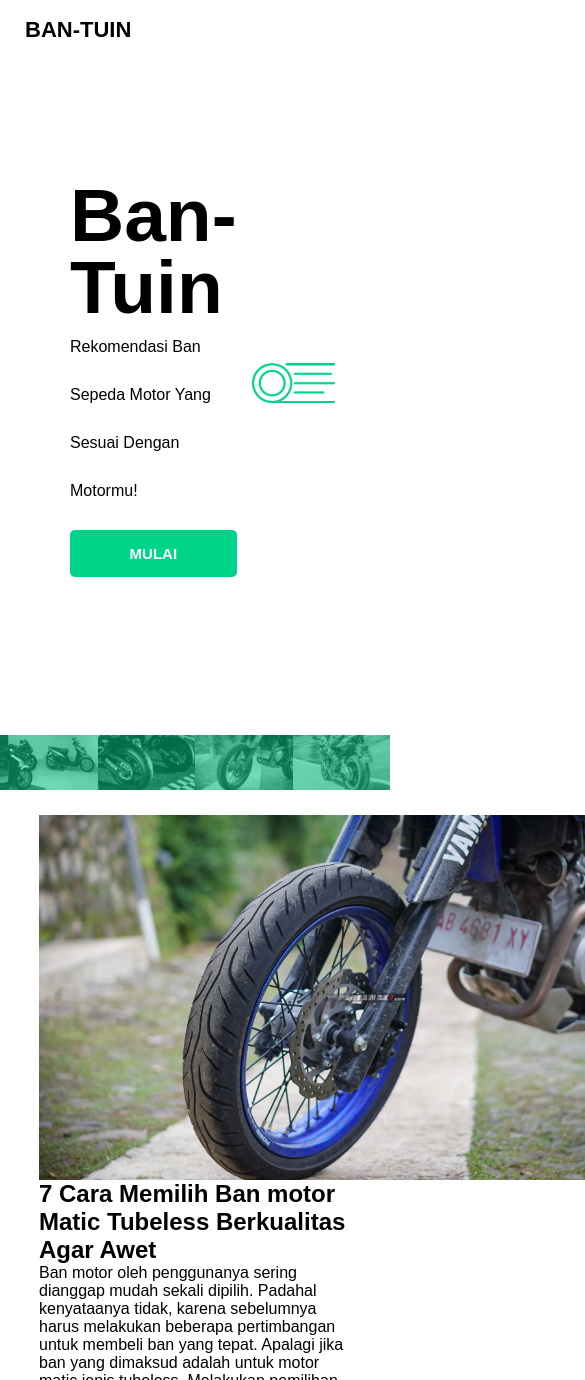
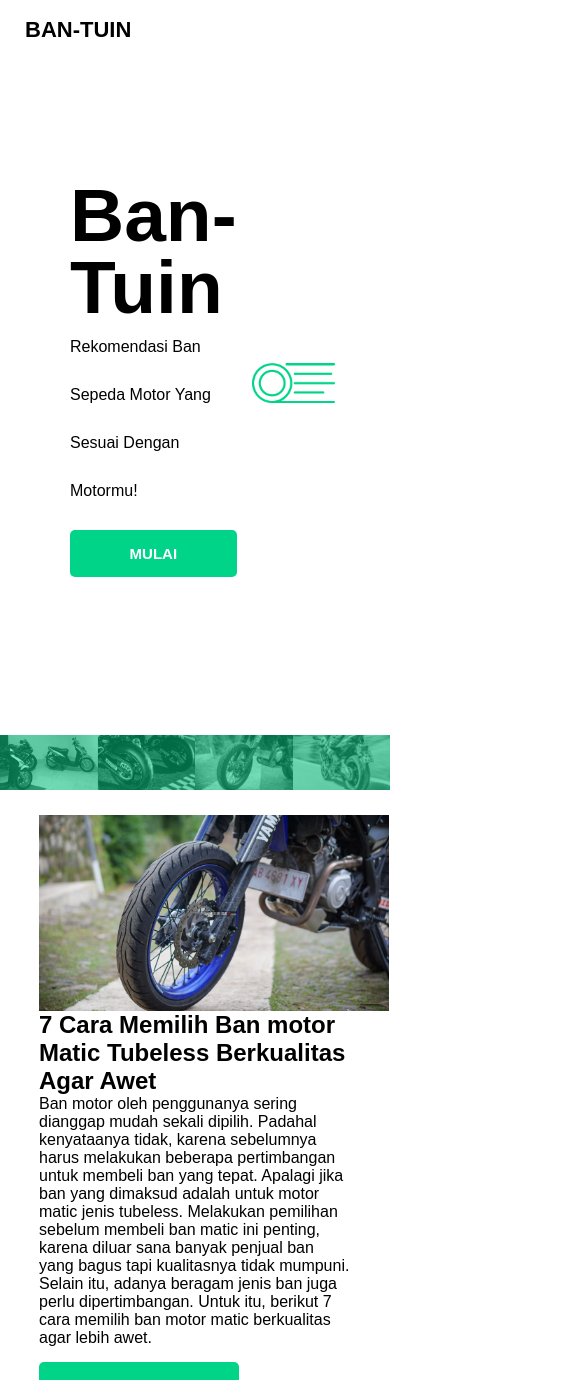
Before and after one commit to uzivurt0/skripsi-fafa, a React (Create React App) app: page / in a window 390 px wide. Shown: the top 1380 px of the page, 585 px wide, since content can reach past the window. Built offline with nearby package versions, Linux system fonts and the light colour scheme.

Commit message:
fixing responsive in home

```diff
--- a/src/pages/Homepages/home.css
+++ b/src/pages/Homepages/home.css
@@ -165,3 +165,9 @@
   padding: 15px 35px;
   font-weight: 700;
 }
+
+@media only screen and (max-width: 600px) {
+  .home-content-news-img {
+    width: 350px;
+  }
+}
```
